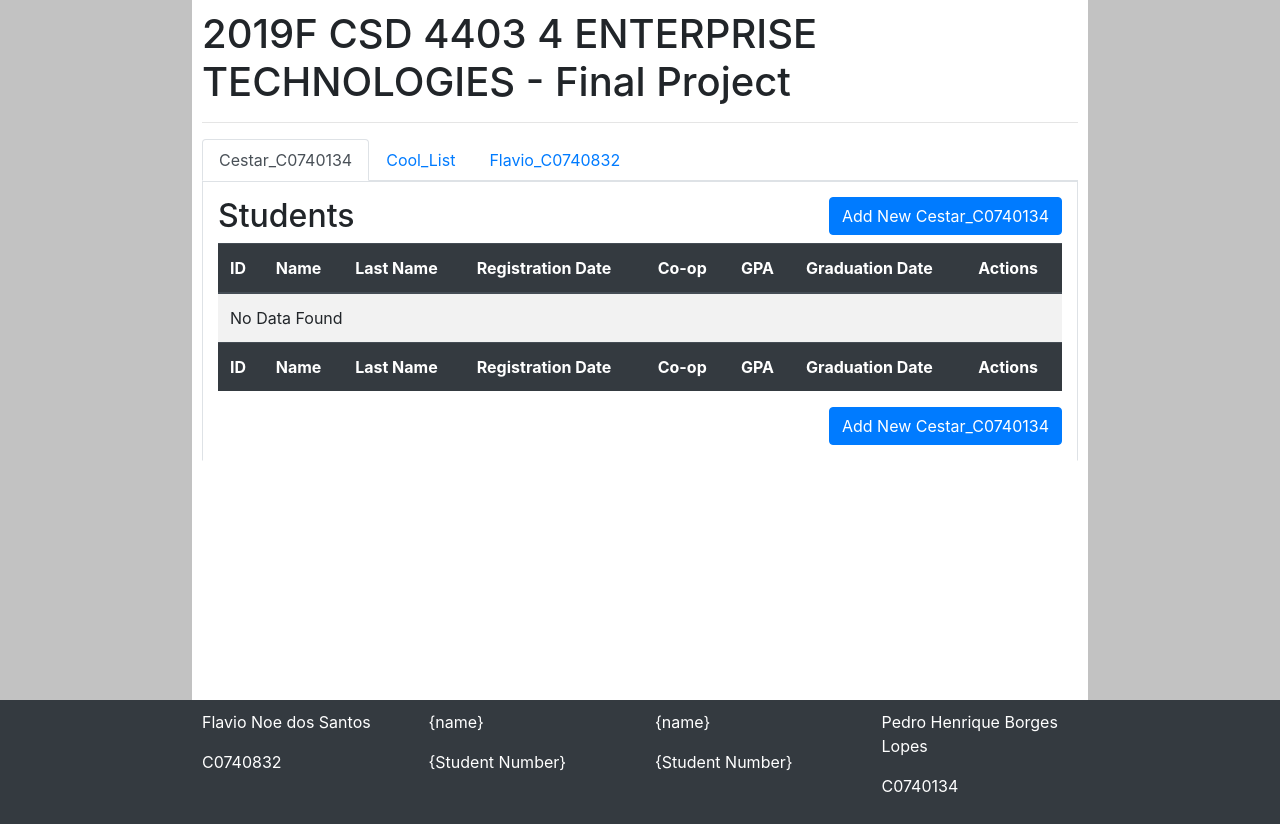
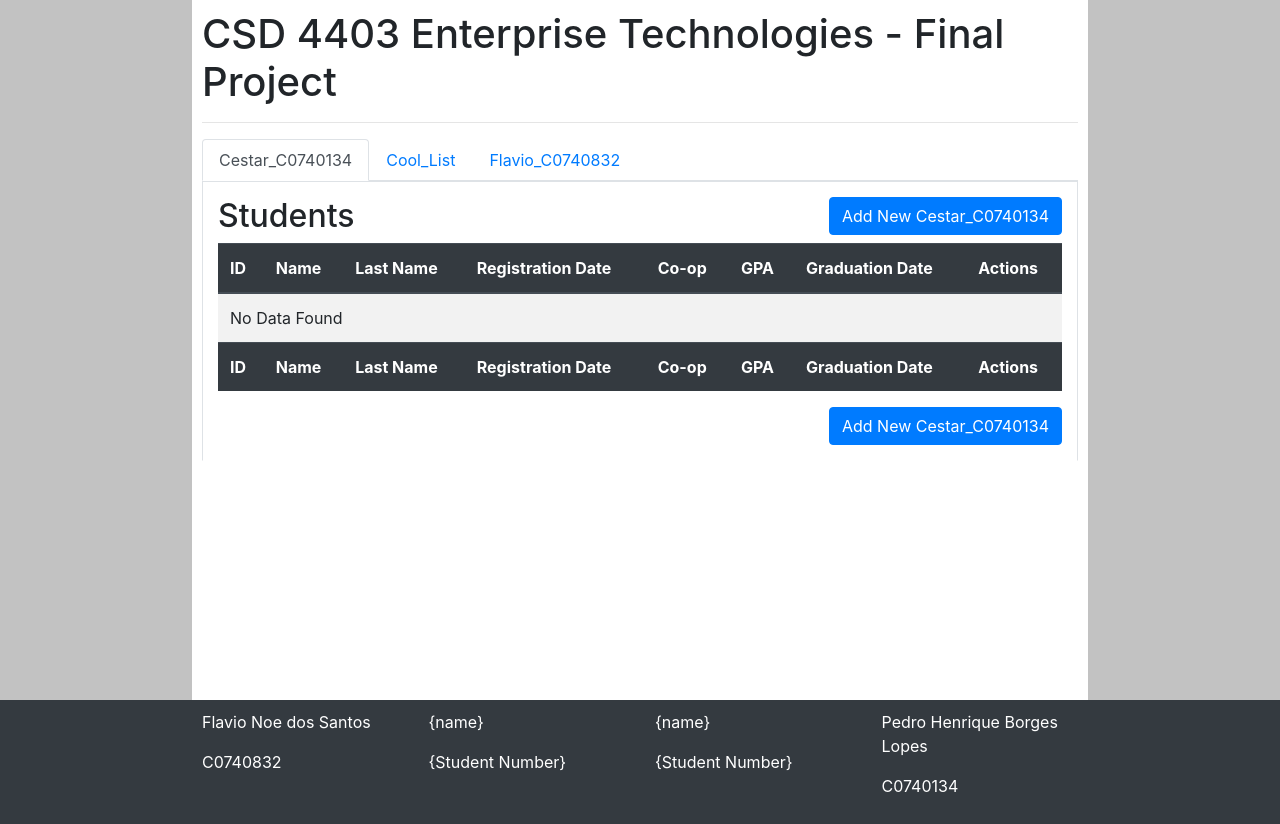
Before and after one commit to pedroborges123/FinalProject-EnterpriseTechnologies, a plain HTML site: page front-end/app/index.html in a window 1280 px wide. Drawn offline with nearby package versions, Linux system fonts and the light colour scheme; no server answers.

Commit message:
Index.html - better arrange for title.

```diff
--- a/front-end/app/index.html
+++ b/front-end/app/index.html
@@ -33,7 +33,7 @@
 <body>
     <div class="content">
         <main>
-            <h1>2019F CSD 4403 4 ENTERPRISE TECHNOLOGIES - Final Project </h1>
+            <h1>CSD 4403 Enterprise Technologies - Final Project </h1>
             <hr/>
 
             <ul class="nav nav-tabs" id="tab-collections" role="tablist">
```
